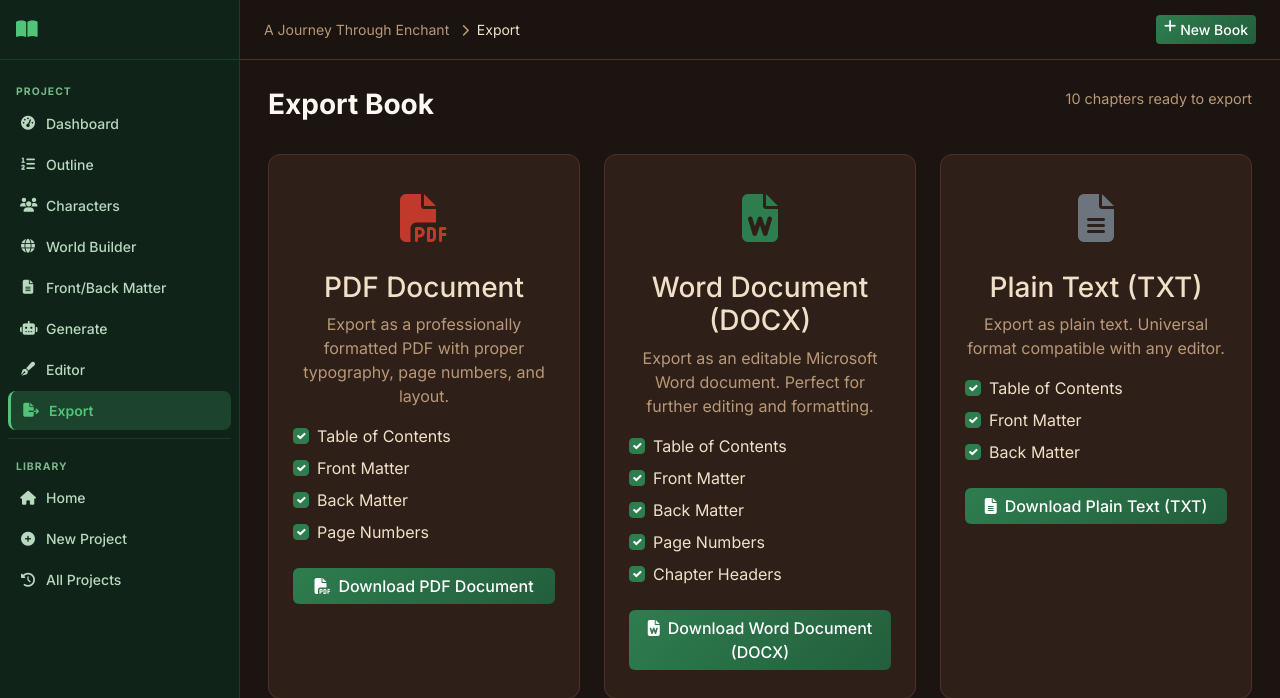
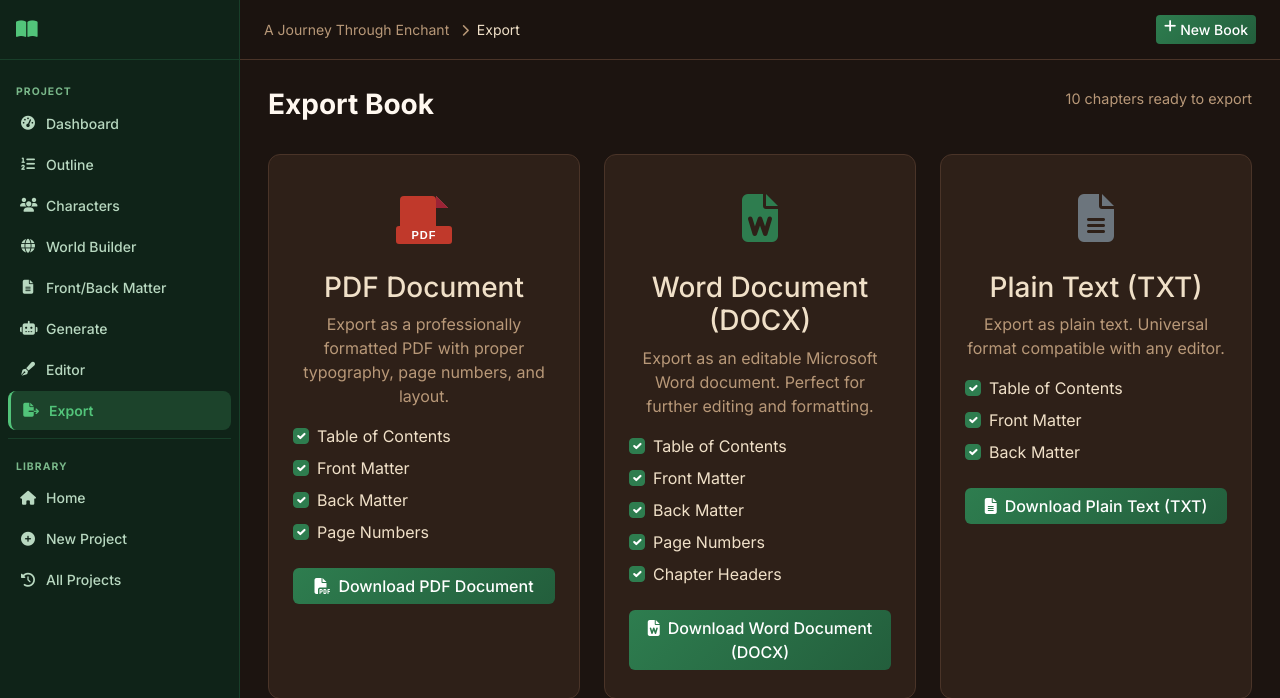
Before and after one commit to julisunkan/novels, a Flask app: page /project/10/export in a window 1280 px wide. Shown: the top 698 px of the page. Run offline with Flask 3, Linux system fonts and the light colour scheme; data comes from the database, SQL or seed files in the repository; some libraries are stand-ins or nearby versions; some web fonts are replaced.

Commit message:
Add export template HTML structure
Replit-Commit-Author: Agent

```diff
--- a/templates/export.html
+++ b/templates/export.html
@@ -27,7 +27,20 @@
   {% for fmt, label, icon, color, desc in formats %}
   <div class="col-12 col-md-4">
     <div class="export-card">
+      {% if fmt == 'pdf' %}
+      <div class="export-icon">
+        <svg xmlns="http://www.w3.org/2000/svg" width="56" height="56" viewBox="0 0 56 56" role="img" aria-label="PDF">
+          <rect x="4" y="2" width="36" height="46" rx="4" ry="4" fill="#c0392b"/>
+          <polygon points="40,2 40,14 52,14" fill="#e57373"/>
+          <rect x="4" y="2" width="36" height="46" rx="4" ry="4" fill="none"/>
+          <polygon points="40,2 52,14 40,14" fill="#9b2335"/>
+          <rect x="0" y="32" width="56" height="18" rx="3" ry="3" fill="#c0392b"/>
+          <text x="28" y="45" font-family="Arial,Helvetica,sans-serif" font-size="11" font-weight="bold" fill="white" text-anchor="middle" letter-spacing="1">PDF</text>
+        </svg>
+      </div>
+      {% else %}
       <div class="export-icon {{ color }}"><i class="{{ icon }}"></i></div>
+      {% endif %}
       <h3>{{ label }}</h3>
       <p class="text-muted">{{ desc }}</p>
       <form method="POST" action="{{ url_for('exports.do_export_' + fmt, project_id=project.id) }}" class="export-form">
```
